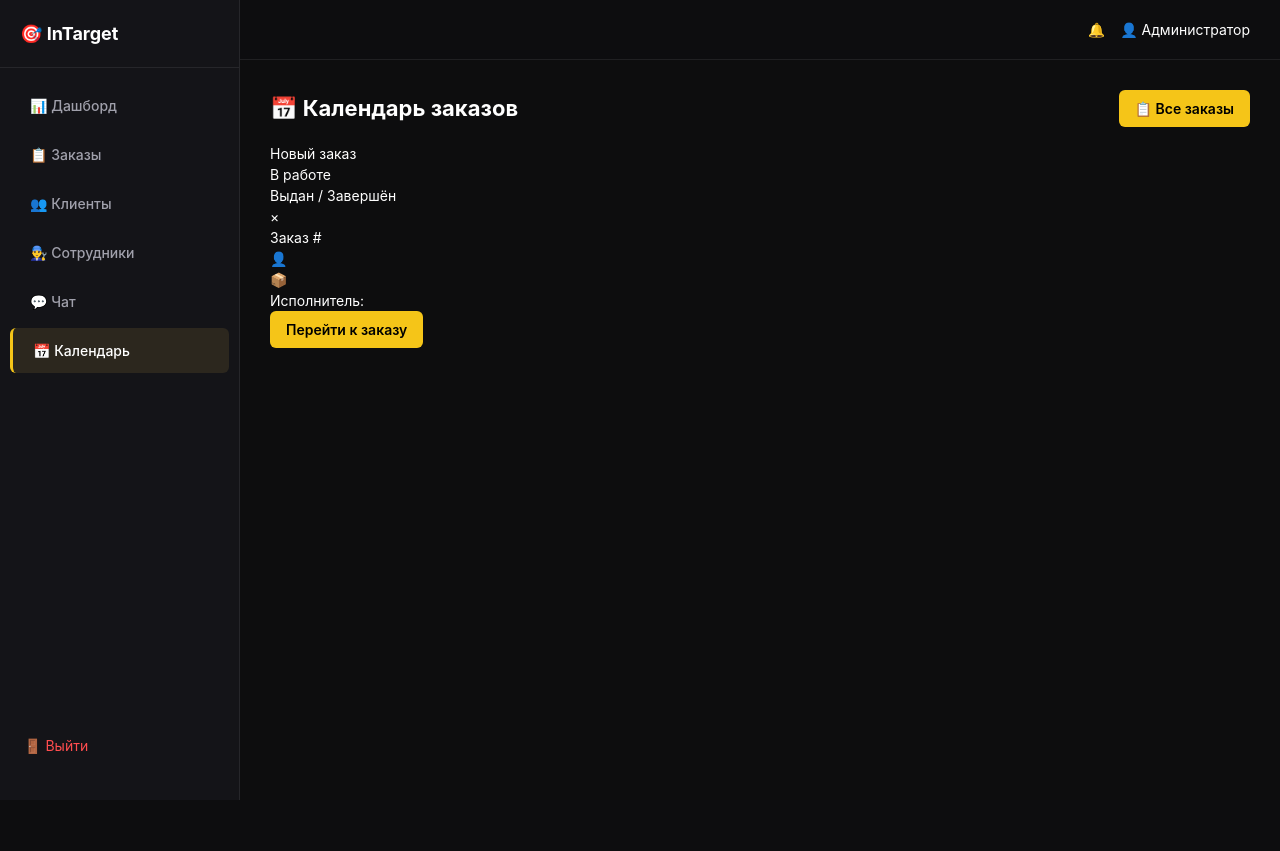
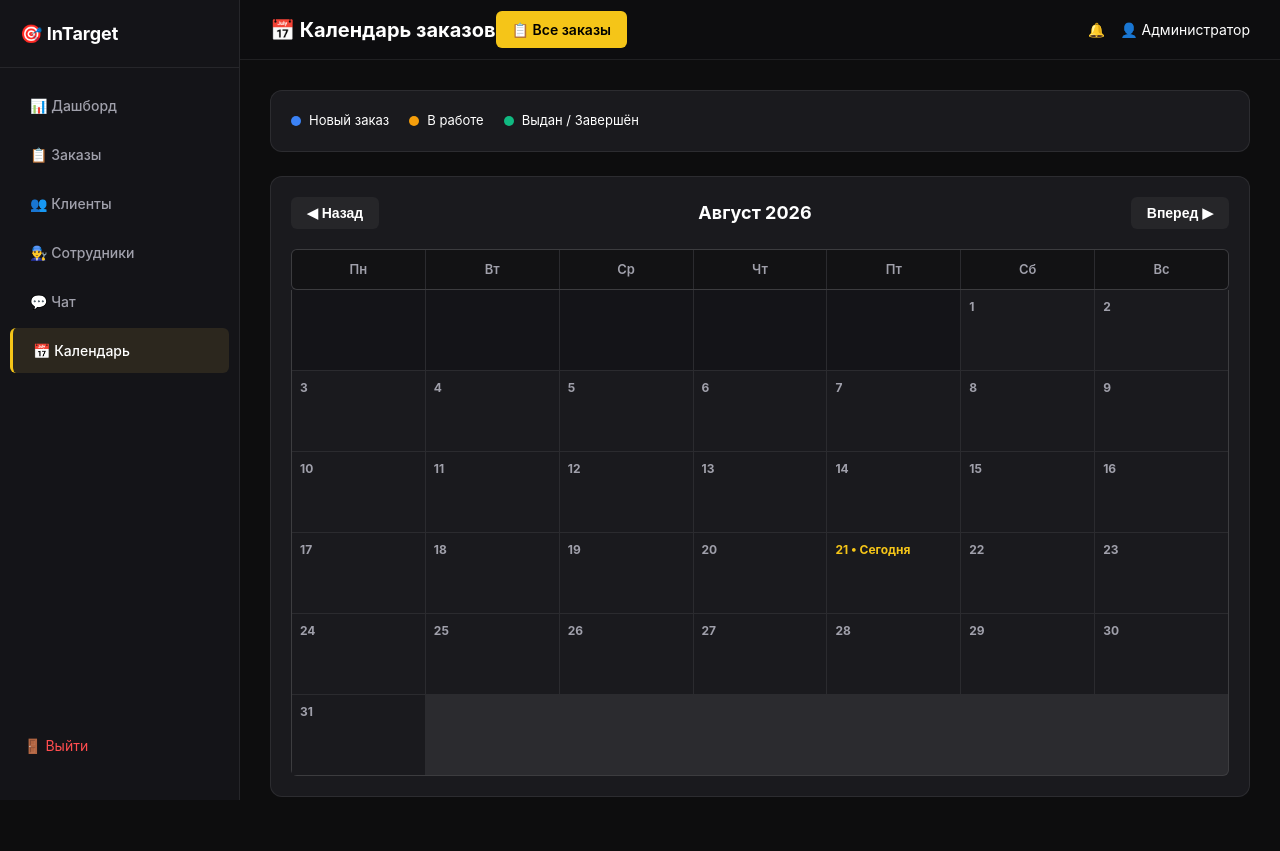
Before and after one commit to adiafterwalk88/brest-motors-site, a Flask app: page /calendar in a window 1280 px wide. Before the commit the page ends 800 px from the top, so only its background shows below. Run offline with Flask 3, Linux system fonts and the light colour scheme; the visitor is signed in with stand-in values (Sample User, id 1); some libraries are stand-ins or nearby versions.

Commit message:
Update calendar.html

```diff
--- a/website/templates/calendar.html
+++ b/website/templates/calendar.html
@@ -1,328 +1,113 @@
 {% extends "base.html" %}
 
-{% block extra_css %}
-<!-- FullCalendar v6 Global Bundle (включает стили и все языковые пакеты) -->
-<script src="https://cdn.jsdelivr.net/npm/fullcalendar@6.1.11/index.global.min.js"></script>
+{% block title %}Календарь заказов — InTarget Brest Motors{% endblock %}
 
-<style>
-.calendar-container {
-    background: white;
-    border-radius: 12px;
-    padding: 20px;
-    box-shadow: 0 2px 8px rgba(0,0,0,0.06);
-}
-
-.calendar-container #calendar {
-    max-width: 1100px;
-    margin: 0 auto;
-}
-
-/* Кастомизация FullCalendar */
-.fc .fc-button-primary {
-    background: #1a1a2e !important;
-    border-color: #1a1a2e !important;
-}
-
-.fc .fc-button-primary:hover {
-    background: #2ecc71 !important;
-    border-color: #2ecc71 !important;
-}
-
-.fc .fc-button-primary:disabled {
-    background: #666 !important;
-    border-color: #666 !important;
-}
-
-.fc .fc-event {
-    cursor: pointer;
-    transition: transform .2s;
-}
-
-.fc .fc-event:hover {
-    transform: scale(1.02);
-    box-shadow: 0 4px 12px rgba(0,0,0,0.15);
-}
-
-.fc .fc-daygrid-day {
-    cursor: pointer;
-}
-
-.fc .fc-daygrid-day:hover {
-    background: #f8f9fa;
-}
-
-/* Легенда статусов */
-.legend {
-    display: flex;
-    gap: 20px;
-    margin-bottom: 16px;
-    flex-wrap: wrap;
-    padding: 12px 16px;
-    background: #f8f9fa;
-    border-radius: 8px;
-}
-
-.legend-item {
-    display: flex;
-    align-items: center;
-    gap: 8px;
-    font-size: 13px;
-}
-
-.legend-item .color {
-    width: 16px;
-    height: 16px;
-    border-radius: 4px;
-}
-
-/* Оверлей под попапом */
-.popup-overlay {
-    position: fixed;
-    top: 0;
-    left: 0;
-    width: 100vw;
-    height: 100vh;
-    background: rgba(0, 0, 0, 0.4);
-    z-index: 9998;
-    display: none;
-    backdrop-filter: blur(2px);
-}
-
-.popup-overlay.show {
-    display: block;
-}
-
-/* Попап с информацией о заказе */
-.event-popup {
-    position: fixed;
-    top: 50%;
-    left: 50%;
-    transform: translate(-50%, -50%);
-    background: white;
-    border-radius: 12px;
-    box-shadow: 0 8px 32px rgba(0,0,0,0.2);
-    padding: 24px;
-    width: 90%;
-    max-width: 360px;
-    z-index: 9999;
-    display: none;
-}
-
-.event-popup.show {
-    display: block;
-    animation: popupFadeIn 0.2s ease-out;
-}
-
-@keyframes popupFadeIn {
-    from { opacity: 0; transform: translate(-50%, -46%); }
-    to { opacity: 1; transform: translate(-50%, -50%); }
-}
-
-.event-popup .close {
-    position: absolute;
-    top: 12px;
-    right: 16px;
-    cursor: pointer;
-    font-size: 22px;
-    color: #999;
-    line-height: 1;
-}
-
-.event-popup .close:hover {
-    color: #333;
-}
-
-.event-popup .order-id {
-    font-weight: 700;
-    font-size: 18px;
-    color: #1a1a2e;
-}
-
-.event-popup .customer {
-    font-size: 15px;
-    color: #333;
-    margin-top: 6px;
-}
-
-.event-popup .product {
-    font-size: 14px;
-    color: #666;
-    margin-top: 4px;
-}
-
-.event-popup .status {
-    margin-top: 10px;
-    display: inline-block;
-    padding: 4px 12px;
-    border-radius: 12px;
-    font-size: 13px;
-    font-weight: 600;
-}
-
-.event-popup .executor {
-    margin-top: 10px;
-    font-size: 13px;
-    color: #888;
-}
-
-.event-popup .btn {
-    margin-top: 16px;
-    width: 100%;
-    text-align: center;
-    display: block;
-    box-sizing: border-box;
-}
-</style>
+{% block page_title %}
+<div style="display: flex; align-items: center; justify-content: space-between; width: 100%;">
+    <h1 style="font-size: 20px; margin: 0; color: #fff; display: flex; align-items: center; gap: 8px;">
+        📅 Календарь заказов
+    </h1>
+    <a href="/orders" class="btn" style="background: var(--accent-gold); color: #000; font-weight: 600;">📋 Все заказы</a>
+</div>
 {% endblock %}
 
 {% block content %}
-<div class="calendar-container">
-    <div style="display:flex;justify-content:space-between;align-items:center;margin-bottom:16px;flex-wrap:wrap;gap:12px;">
-        <h2 style="font-size:22px;margin:0;">📅 Календарь заказов</h2>
-        <div>
-            <a href="/orders" class="btn btn-primary" style="text-decoration:none;">📋 Все заказы</a>
-        </div>
+<!-- ЛЕГЕНДА СТАТУСОВ -->
+<div class="card" style="display: flex; gap: 20px; align-items: center; margin-bottom: 20px; padding: 12px 20px;">
+    <div style="display: flex; align-items: center; gap: 8px; font-size: 13px;">
+        <span style="width: 10px; height: 10px; border-radius: 50%; background: #3b82f6;"></span> Новый заказ
+    </div>
+    <div style="display: flex; align-items: center; gap: 8px; font-size: 13px;">
+        <span style="width: 10px; height: 10px; border-radius: 50%; background: #f59e0b;"></span> В работе
+    </div>
+    <div style="display: flex; align-items: center; gap: 8px; font-size: 13px;">
+        <span style="width: 10px; height: 10px; border-radius: 50%; background: #10b981;"></span> Выдан / Завершён
+    </div>
+</div>
+
+<!-- СЕТКА КАЛЕНДАРЯ -->
+<div class="card" style="padding: 20px;">
+    <div style="display: flex; justify-content: space-between; align-items: center; margin-bottom: 20px;">
+        <button id="prevMonth" class="btn" style="background: rgba(255,255,255,0.05); color: #fff;">◀ Назад</button>
+        <h2 id="currentMonthYear" style="margin: 0; font-size: 18px; color: #fff;"></h2>
+        <button id="nextMonth" class="btn" style="background: rgba(255,255,255,0.05); color: #fff;">Вперед ▶</button>
     </div>
 
-    <div class="legend">
-        <div class="legend-item">
-            <span class="color" style="background:#3498db;"></span>
-            Новый заказ
-        </div>
-        <div class="legend-item">
-            <span class="color" style="background:#f39c12;"></span>
-            В работе
-        </div>
-        <div class="legend-item">
-            <span class="color" style="background:#2ecc71;"></span>
-            Выдан / Завершён
-        </div>
+    <div style="display: grid; grid-template-columns: repeat(7, 1fr); gap: 1px; background: var(--border-color); border: 1px solid var(--border-color); border-radius: 6px; overflow: hidden;">
+        <!-- Дни недели -->
+        <div style="background: #121214; padding: 10px; text-align: center; font-weight: 600; font-size: 13px; color: var(--text-muted);">Пн</div>
+        <div style="background: #121214; padding: 10px; text-align: center; font-weight: 600; font-size: 13px; color: var(--text-muted);">Вт</div>
+        <div style="background: #121214; padding: 10px; text-align: center; font-weight: 600; font-size: 13px; color: var(--text-muted);">Ср</div>
+        <div style="background: #121214; padding: 10px; text-align: center; font-weight: 600; font-size: 13px; color: var(--text-muted);">Чт</div>
+        <div style="background: #121214; padding: 10px; text-align: center; font-weight: 600; font-size: 13px; color: var(--text-muted);">Пт</div>
+        <div style="background: #121214; padding: 10px; text-align: center; font-weight: 600; font-size: 13px; color: var(--text-muted);">Сб</div>
+        <div style="background: #121214; padding: 10px; text-align: center; font-weight: 600; font-size: 13px; color: var(--text-muted);">Вс</div>
     </div>
 
-    <div id="calendar"></div>
-</div>
-
-<!-- Оверлей и попап карточки заказа -->
-<div class="popup-overlay" id="popupOverlay"></div>
-<div class="event-popup" id="eventPopup">
-    <span class="close" onclick="closePopup()">×</span>
-    <div class="order-id">Заказ #<span id="popupOrderId"></span></div>
-    <div class="customer">👤 <span id="popupCustomer"></span></div>
-    <div class="product">📦 <span id="popupProduct"></span></div>
-    <div><span class="status" id="popupStatus"></span></div>
-    <div class="executor">
-        Исполнитель: <span id="popupExecutor" style="color:#333;font-weight:500;"></span>
+    <!-- Ячейки дней -->
+    <div id="calendarDays" style="display: grid; grid-template-columns: repeat(7, 1fr); gap: 1px; background: var(--border-color); border: 1px solid var(--border-color); border-top: none; border-radius: 0 0 6px 6px; min-height: 400px;">
     </div>
-    <a id="popupOrderLink" href="/orders" class="btn btn-primary" style="text-decoration:none;">
-        Перейти к заказу
-    </a>
 </div>
 
 <script>
-document.addEventListener('DOMContentLoaded', function() {
-    const calendarEl = document.getElementById('calendar');
-    const popupOverlay = document.getElementById('popupOverlay');
-    const eventPopup = document.getElementById('eventPopup');
+    let currentDate = new Date();
 
-    const calendar = new FullCalendar.Calendar(calendarEl, {
-        locale: 'ru',
-        initialView: 'dayGridMonth',
-        headerToolbar: {
-            left: 'prev,next today',
-            center: 'title',
-            right: 'dayGridMonth,timeGridWeek,timeGridDay'
-        },
-        buttonText: {
-            today: 'Сегодня',
-            month: 'Месяц',
-            week: 'Неделя',
-            day: 'День'
-        },
-        events: function(info, successCallback, failureCallback) {
-            // Передаем границы диапазона дат на сервер для оптимизации запроса
-            const start = info.startStr;
-            const end = info.endStr;
+    function renderCalendar() {
+        const year = currentDate.getFullYear();
+        const month = currentDate.getMonth();
 
-            fetch(`/api/calendar/events?start=${start}&end=${end}`)
-                .then(response => {
-                    if (!response.ok) throw new Error('Ошибка сервера');
-                    return response.json();
-                })
-                .then(events => successCallback(events))
-                .catch(error => {
-                    console.error('Ошибка загрузки событий:', error);
-                    failureCallback(error);
-                });
-        },
-        eventClick: function(info) {
-            info.jsEvent.stopPropagation(); // Предотвращаем моментальное закрытие
-            const props = info.event.extendedProps;
-            showPopup(props, info.event.id || props.order_id);
-        },
-        dateClick: function(info) {
-            // Клик по дню (исправлено с dayClick на dateClick)
-            const date = info.dateStr;
-            window.location.href = `/orders?date=${date}`;
-        },
-        height: 'auto',
-        eventTimeFormat: {
-            hour: '2-digit',
-            minute: '2-digit',
-            hour12: false
+        const monthNames = ["Январь", "Февраль", "Март", "Апрель", "Май", "Июнь", "Июль", "Август", "Сентябрь", "Октябрь", "Ноябрь", "Декабрь"];
+        document.getElementById('currentMonthYear').innerText = `${monthNames[month]} ${year}`;
+
+        const firstDay = new Date(year, month, 1).getDay();
+        const daysInMonth = new Date(year, month + 1, 0).getDate();
+
+        const grid = document.getElementById('calendarDays');
+        grid.innerHTML = '';
+
+        // Корректировка под Пн-Вс
+        let startOffset = firstDay === 0 ? 6 : firstDay - 1;
+
+        // Пустые ячейки до начала месяца
+        for (let i = 0; i < startOffset; i++) {
+            const emptyCell = document.createElement('div');
+            emptyCell.style.background = '#141418';
+            emptyCell.style.minHeight = '80px';
+            grid.appendChild(emptyCell);
         }
+
+        // Дни месяца
+        const today = new Date();
+        for (let day = 1; day <= daysInMonth; day++) {
+            const cell = document.createElement('div');
+            cell.style.background = '#1a1a1e';
+            cell.style.padding = '8px';
+            cell.style.minHeight = '80px';
+            cell.style.display = 'flex';
+            cell.style.flexDirection = 'column';
+            cell.style.gap = '4px';
+
+            const isToday = day === today.getDate() && month === today.getMonth() && year === today.getFullYear();
+
+            cell.innerHTML = `
+                <div style="font-size: 12px; font-weight: 700; color: ${isToday ? 'var(--accent-gold)' : '#a0a0ab'};">
+                    ${day} ${isToday ? '• Сегодня' : ''}
+                </div>
+            `;
+            grid.appendChild(cell);
+        }
+    }
+
+    document.getElementById('prevMonth').addEventListener('click', () => {
+        currentDate.setMonth(currentDate.getMonth() - 1);
+        renderCalendar();
     });
 
-    calendar.render();
+    document.getElementById('nextMonth').addEventListener('click', () => {
+        currentDate.setMonth(currentDate.getMonth() + 1);
+        renderCalendar();
+    });
 
-    // Открытие попапа
-    window.showPopup = function(props, id) {
-        const orderId = props.order_id || id || '—';
-        document.getElementById('popupOrderId').textContent = orderId;
-        document.getElementById('popupCustomer').textContent = props.customer || '—';
-        document.getElementById('popupProduct').textContent = props.product || '—';
-
-        const statusEl = document.getElementById('popupStatus');
-        const status = props.status || 'Новый';
-        statusEl.textContent = status;
-
-        const colors = {
-            'Новый': '#3498db',
-            'В работе': '#f39c12',
-            'Выдан': '#2ecc71',
-            'Завершён': '#2ecc71'
-        };
-        statusEl.style.background = colors[status] || '#95a5a6';
-        statusEl.style.color = 'white';
-
-        document.getElementById('popupExecutor').textContent = props.executor || 'Не назначен';
-
-        // Динамическая ссылка на конкретный заказ
-        const link = document.getElementById('popupOrderLink');
-        if (props.order_id) {
-            link.href = `/orders/${props.order_id}`;
-        } else {
-            link.href = '/orders';
-        }
-
-        popupOverlay.classList.add('show');
-        eventPopup.classList.add('show');
-    };
-
-    // Закрытие попапа
-    window.closePopup = function() {
-        popupOverlay.classList.remove('show');
-        eventPopup.classList.remove('show');
-    };
-
-    // Закрытие по клику на затемненный оверлей
-    popupOverlay.addEventListener('click', closePopup);
-
-    // Закрытие по нажатию на клавишу ESC
-    document.addEventListener('keydown', function(e) {
-        if (e.key === 'Escape' && eventPopup.classList.contains('show')) {
-            closePopup();
-        }
-    });
-});
+    renderCalendar();
 </script>
 {% endblock %}
```
